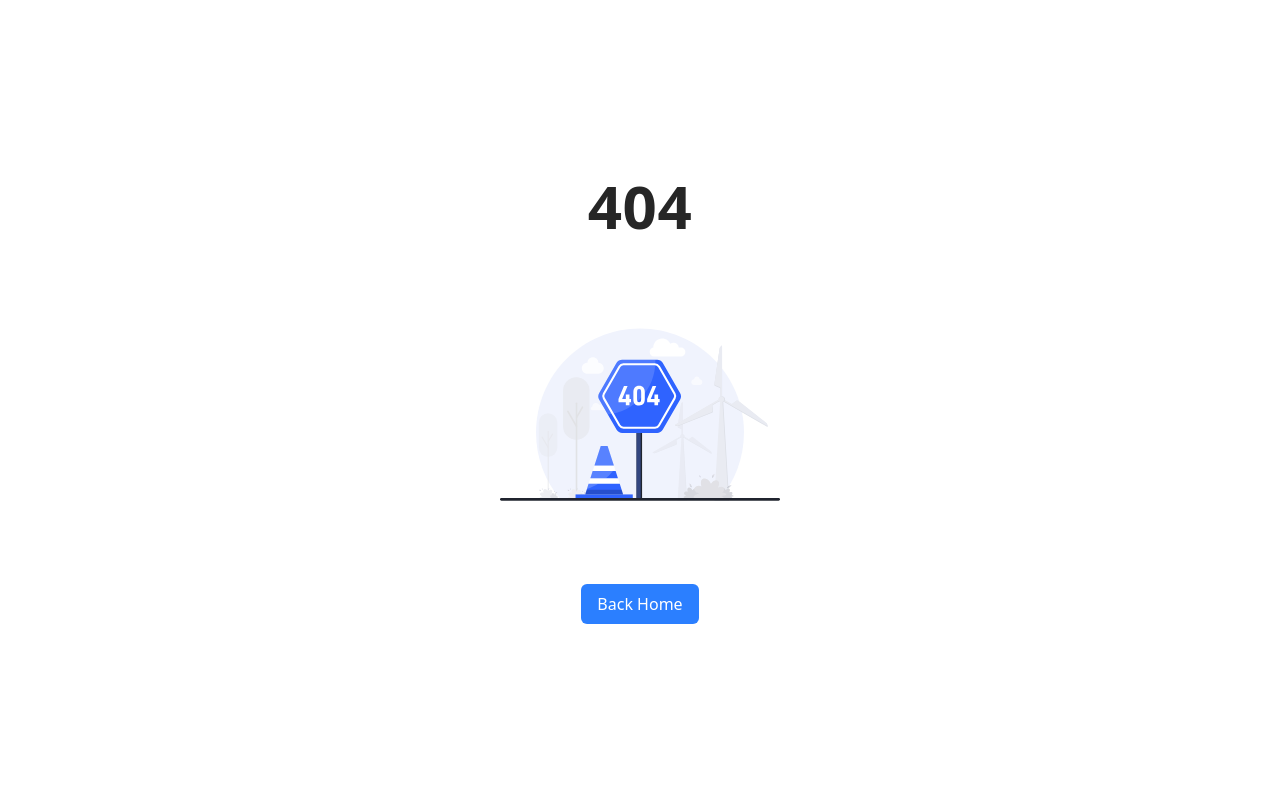
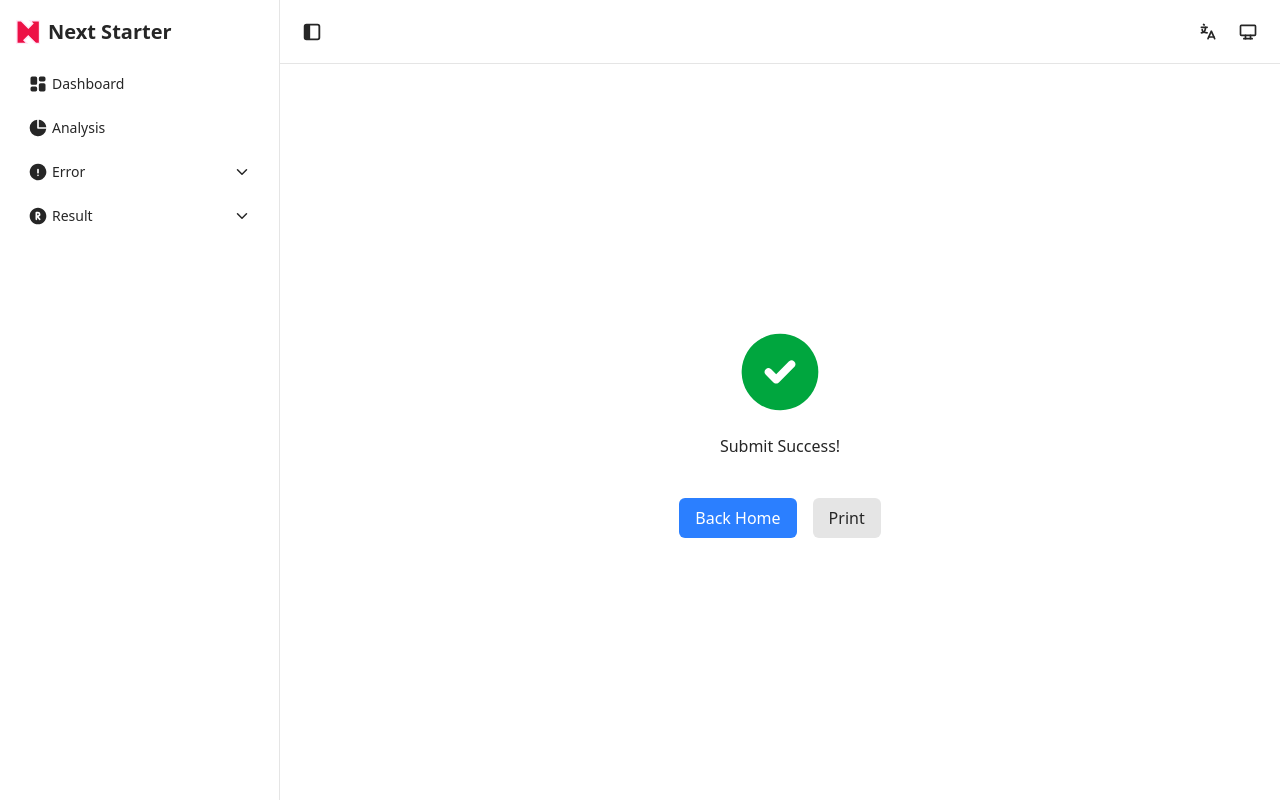
Before and after one commit to CiroLee/nexus-starter, a React (Vite) app: page /result/success in a window 1280 px wide. Before the commit this address led to /404. Built offline with nearby package versions, Linux system fonts and the light colour scheme.

Commit message:
feat: add result page

```diff
--- a/src/components/business/MenuList.tsx
+++ b/src/components/business/MenuList.tsx
@@ -27,7 +27,7 @@ export default function MenuList({ menus, className }: MenuListProps) {
           <Collapsible
             key={menu.id}
             trigger={
-              <Button variant="light" colors="neutral" className="group w-full justify-between">
+              <Button variant="light" colors="neutral" className="group w-full justify-between text-sm">
                 <div className="flex items-center gap-1">
                   <i className="shrink-0">{menu.meta?.icon}</i>
                   <span>{transText(menu.meta?.name)}</span>
--- a/src/components/error/Forbidden.tsx
+++ b/src/components/error/Forbidden.tsx
@@ -14,7 +14,7 @@ export default function Forbidden({ description, className }: { className?: stri
         403
       </Heading>
       <Show when={description}>
-        <p className="text-description mb-6">{description}</p>
+        <p className="text-description mb-12">{description}</p>
       </Show>
       <img src={img403} alt="403 forbidden" width={300} height={300} className="mb-12 size-70" />
       <Button asChild>
--- a/src/i18n/locales/en-US/translation.json
+++ b/src/i18n/locales/en-US/translation.json
@@ -1,17 +1,32 @@
 {
   "common": {
     "backHome": "Back Home",
+    "print": "Print"
+  },
+  "menus": {
+    "dashboard": "Dashboard",
+    "analysis": "Analysis",
+    "error": {
+      "title": "Error",
+      "403": "403",
+      "404": "404",
+      "500": "500"
+    },
+    "result": {
+      "title": "Result",
+      "success": "Success",
+      "fail": "Fail"
+    }
+  },
+  "error": {
     "notFound": "The page you visited does not exist",
     "forbidden": "You are not authorized to access this page",
     "serverError": "Something wen t wrong with the server, please try again later"
   },
-  "menus": {
-    "dashboard": "Dashboard",
-    "analysis": "Analysis",
-    "error": "Error",
-    "403": "403",
-    "404": "404",
-    "500": "500"
+  "result": {
+    "submitSuccess": "Submit Success",
+    "submitFail": "Submit Fail",
+    "toModify": "To Modify"
   },
   "dashboard": {
     "title": "Statistic",
--- a/src/i18n/locales/zh-CN/translation.json
+++ b/src/i18n/locales/zh-CN/translation.json
@@ -1,17 +1,33 @@
 {
   "common": {
     "backHome": "回到首页",
+
+    "print": "打印"
+  },
+  "menus": {
+    "dashboard": "仪表板",
+    "analysis": "分析",
+    "error": {
+      "title": "异常页",
+      "403": "403",
+      "404": "404",
+      "500": "500"
+    },
+    "result": {
+      "title": "结果页",
+      "success": "成功页",
+      "fail": "失败页"
+    }
+  },
+  "error": {
     "notFound": "您访问的页面不存在",
     "forbidden": "您无权访问此页面",
     "serverError": "服务器出了点问题，请稍后再试"
   },
-  "menus": {
-    "dashboard": "仪表板",
-    "analysis": "分析",
-    "error": "异常页",
-    "403": "403",
-    "404": "404",
-    "500": "500"
+  "result": {
+    "submitSuccess": "提交成功",
+    "submitFail": "提交失败",
+    "toModify": "去修改"
   },
   "dashboard": {
     "title": "统计数据",
--- a/src/pages/error/403.tsx
+++ b/src/pages/error/403.tsx
@@ -2,5 +2,5 @@ import Forbidden from '@/components/error/Forbidden';
 import { useTranslation } from 'react-i18next';
 export default function Page() {
   const { t } = useTranslation();
-  return <Forbidden description={t('common.forbidden')} />;
+  return <Forbidden description={t('error.forbidden')} />;
 }
--- a/src/pages/error/404.tsx
+++ b/src/pages/error/404.tsx
@@ -2,5 +2,5 @@ import NotFound from '@/components/error/NotFound';
 import { useTranslation } from 'react-i18next';
 export default function Page() {
   const { t } = useTranslation();
-  return <NotFound description={t('common.notFound')} />;
+  return <NotFound description={t('error.notFound')} />;
 }
--- a/src/pages/error/500.tsx
+++ b/src/pages/error/500.tsx
@@ -2,5 +2,5 @@ import ServerError from '@/components/error/ServerError';
 import { useTranslation } from 'react-i18next';
 export default function Page() {
   const { t } = useTranslation();
-  return <ServerError description={t('common.serverError')} />;
+  return <ServerError description={t('error.serverError')} />;
 }
--- a/src/pages/error/index.tsx
+++ /dev/null
@@ -1,9 +0,0 @@
-import { Outlet } from 'react-router-dom';
-
-export default function ErrorPage() {
-  return (
-    <div className="h-full">
-      <Outlet />
-    </div>
-  );
-}
--- /dev/null
+++ b/src/pages/result/fail.tsx
@@ -0,0 +1,18 @@
+import { IconExclamationCircleFilled } from '@tabler/icons-react';
+import Heading from '@/components/ui/Heading';
+import Button from '@ui/Button';
+import { useTranslation } from 'react-i18next';
+export default function SuccessPage() {
+  const { t } = useTranslation();
+  return (
+    <div className="flex h-full flex-col items-center justify-center">
+      <IconExclamationCircleFilled size={92} className="text-rose-500" />
+      <Heading as="h5" className="mt-4">
+        {t('result.submitFail')}!
+      </Heading>
+      <div className="mt-10 flex gap-4">
+        <Button>{t('result.toModify')}</Button>
+      </div>
+    </div>
+  );
+}
--- /dev/null
+++ b/src/pages/result/success.tsx
@@ -0,0 +1,22 @@
+import { IconCircleCheckFilled } from '@tabler/icons-react';
+import Heading from '@/components/ui/Heading';
+import Button from '@ui/Button';
+import { useTranslation } from 'react-i18next';
+import { Link } from 'react-router-dom';
+export default function SuccessPage() {
+  const { t } = useTranslation();
+  return (
+    <div className="flex h-full flex-col items-center justify-center">
+      <IconCircleCheckFilled size={92} className="text-green-600" />
+      <Heading as="h5" className="mt-4">
+        {t('result.submitSuccess')}!
+      </Heading>
+      <div className="mt-10 flex gap-4">
+        <Button asChild>
+          <Link to="/">{t('common.backHome')}</Link>
+        </Button>
+        <Button colors="neutral">{t('common.print')}</Button>
+      </div>
+    </div>
+  );
+}
--- a/src/routes/main.routes.tsx
+++ b/src/routes/main.routes.tsx
@@ -1,6 +1,6 @@
 import NavLayout from '@/layout/NavLayout';
 import { CustomRoute } from '@/types/route';
-import { IconChartPie2Filled, IconLayoutDashboardFilled, IconExclamationCircleFilled } from '@tabler/icons-react';
+import { IconChartPie2Filled, IconLayoutDashboardFilled, IconExclamationCircleFilled, IconCircleLetterRFilled } from '@tabler/icons-react';
 import { lazy } from 'react';
 import { Navigate } from 'react-router-dom';
 const mainRoutes: CustomRoute = {
@@ -39,10 +39,8 @@ const mainRoutes: CustomRoute = {
     },
     {
       id: 'error',
-      path: '/error',
-      Component: lazy(() => import('@/pages/error')),
       meta: {
-        name: 'error',
+        name: 'error.title',
         visible: true,
         icon: <IconExclamationCircleFilled size={20} />
       },
@@ -52,7 +50,7 @@ const mainRoutes: CustomRoute = {
           id: 'error-403',
           Component: lazy(() => import('@/pages/error/403')),
           meta: {
-            name: '403',
+            name: 'error.403',
             visible: true
           }
         },
@@ -61,7 +59,7 @@ const mainRoutes: CustomRoute = {
           id: 'error-404',
           Component: lazy(() => import('@/pages/error/404')),
           meta: {
-            name: '404',
+            name: 'error.404',
             visible: true
           }
         },
@@ -70,7 +68,35 @@ const mainRoutes: CustomRoute = {
           id: 'error-500',
           Component: lazy(() => import('@/pages/error/500')),
           meta: {
-            name: '500',
+            name: 'error.500',
+            visible: true
+          }
+        }
+      ]
+    },
+    {
+      id: 'result',
+      meta: {
+        name: 'result.title',
+        visible: true,
+        icon: <IconCircleLetterRFilled size={20} />
+      },
+      children: [
+        {
+          id: 'result-success',
+          path: '/result/success',
+          Component: lazy(() => import('@/pages/result/success')),
+          meta: {
+            name: 'result.success',
+            visible: true
+          }
+        },
+        {
+          id: 'result-fail',
+          path: '/result/fail',
+          Component: lazy(() => import('@/pages/result/fail')),
+          meta: {
+            name: 'result.fail',
             visible: true
           }
         }
```
